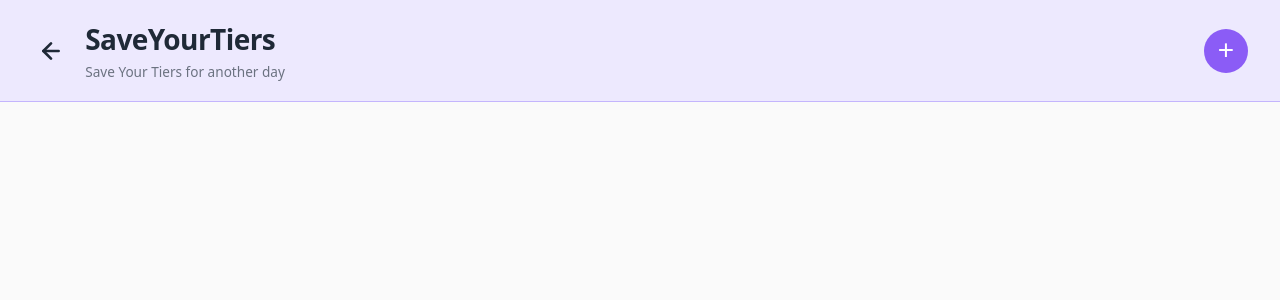
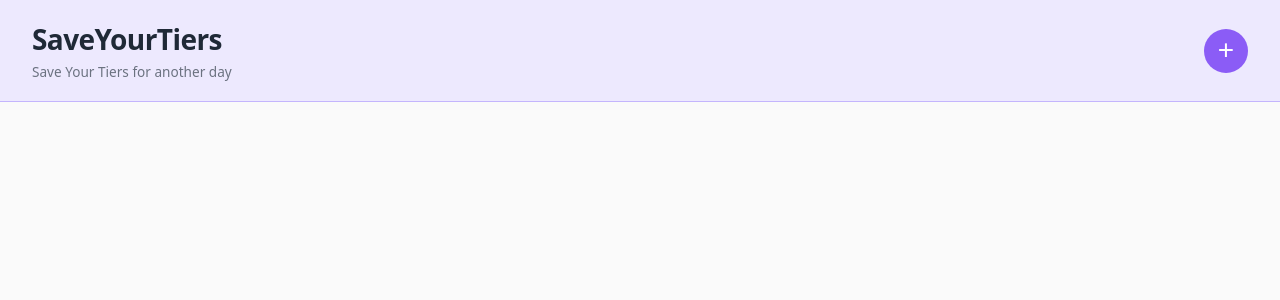
Before and after one commit to 2711AnnaMaria/modul-324-buelk-minotti-hufschmid, an Angular app in the folder app/: page / in a window 1280 px wide. Shown: the top 300 px of the page. Built offline with nearby package versions, Linux system fonts and the light colour scheme.

Commit message:
feat: removed back button from home page

```diff
--- a/app/src/app/app.html
+++ b/app/src/app/app.html
@@ -1,5 +1,6 @@
 <header class="app-header">
   <div class="header-left">
+    @if (isEditorView) {
       <button type="button" class="back-link" (click)="goBack()" title="Zurück" aria-label="Zurück">
         <svg
           xmlns="http://www.w3.org/2000/svg"
@@ -16,6 +17,7 @@
           <polyline points="12 19 5 12 12 5"></polyline>
         </svg>
       </button>
+    }
     <div class="title-meta">
       <a routerLink="/" class="title-link">
         <h1 class="title">SaveYourTiers</h1>
@@ -38,7 +40,7 @@
     role="button"
     tabindex="-1"
     (click)="closeModal()"
-    (keydown.escape)="closeModal()"
+    (window:keydown.escape)="closeModal()"
   >
     <div
       class="modal-card"
```
Lines whose indentation alone changed are shown as unchanged.
